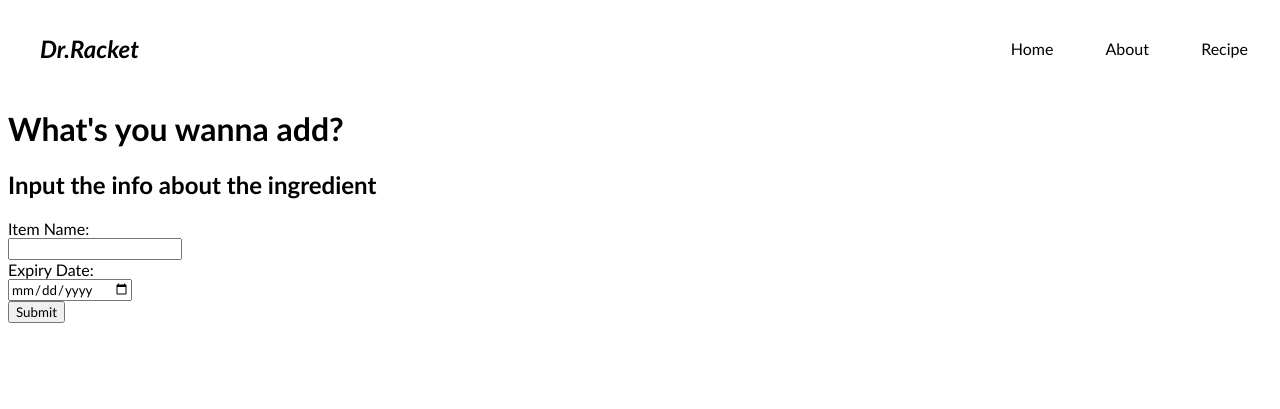
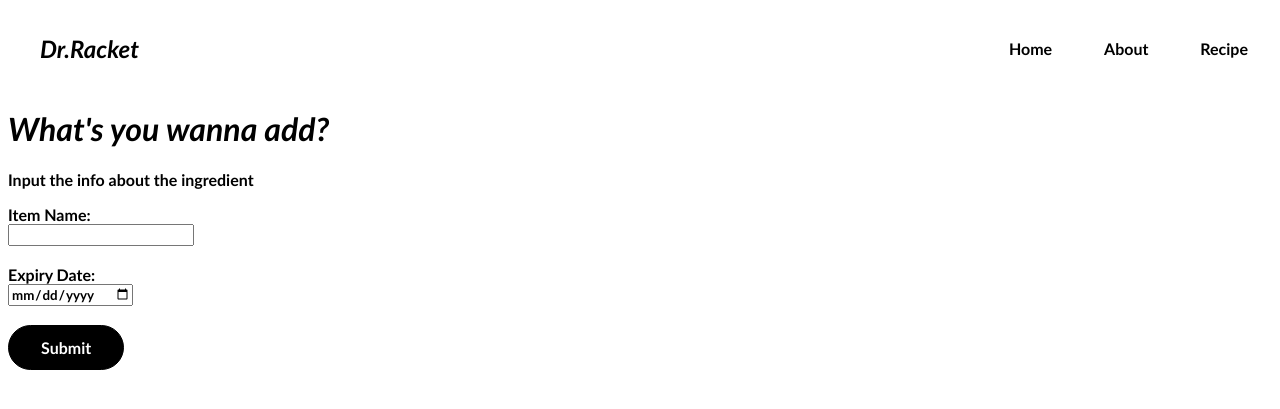
Before and after one commit to Yarik-Popov/receipt-generator, a Flask app: page /add-item in a window 1280 px wide. Shown: the top 409 px of the page. Run offline with Flask 3, Linux system fonts and the light colour scheme.

Commit message:
Gen/design (#8)
* Save

* Save 2

* good night

* peace out

---------

Co-authored-by: Yarik Popov <89220488+Yarik-Popov@users.noreply.github.com>

```diff
--- a/app.py
+++ b/app.py
@@ -2,7 +2,6 @@
 from base import app, db
 from models import User, FridgeItem, get_all_fridge_items
 from recipe import get_recipes, get_image
-
 
 # 3rd party imports
 from flask import request, render_template, redirect, flash
@@ -20,7 +19,7 @@ with app.app_context():
 def fridge():
     if request.method == 'GET':
         items = models.get_all_fridge_items()
-        return render_template('fridge.html', items=items, recipes=None)
+        return render_template('fridge.html', items=items)
     else:
         requested_items = request.form.getlist("items")
         recipe = get_recipes([], requested_items)  # No seasonings
@@ -31,16 +30,6 @@ def fridge():
 def starter():
     return render_template('index.html')
 
-
-@app.route('/fridge', methods=['GET', 'POST'])
-def fridge():
-    if request.method == 'GET':
-        items = get_all_fridge_items()
-        return render_template('fridge.html', items=items)
-    else:
-        requested_items = request.form.getlist("items")
-        print(requested_items)
-        return redirect('/fridge')
 
 @app.route('/add-item')
 def add_item():
--- /dev/null
+++ b/static/add.css
@@ -0,0 +1,37 @@
+*{
+    box-sizing: border-box;
+    margin: 1;
+    padding: 5;
+    font-family: 'Trebuchet MS', 'Lucida Sans Unicode', 'Lucida Grande', 'Lucida Sans', Arial, sans-serif;
+    font-weight: bold;
+    font-style: normal;
+}
+
+h1 {
+    font-style: italic;
+}
+
+.textbox {
+    display: flex;
+}
+
+.submit {
+    padding: 0.75rem 2rem;
+    font-size: 1rem;
+    border: 1px solid black;
+    border-radius: 2px;
+    color: white;
+    background-color: black;
+    cursor: pointer;
+    border-radius: 50px;
+    transition: background-color 0.35s,
+      color 0.35s;
+  }
+  input:hover {
+    background-color: white;
+    color: black;
+  }
+
+  input:active {
+    opacity: 0.7;
+  }
--- a/templates/add.html
+++ b/templates/add.html
@@ -1,19 +1,22 @@
 {% extends "base.html" %}
 
 {% block title %}Adding an item{% endblock %}
-{% block head %} {% endblock %}
+
+{% block head %}
+<link href="{{ url_for('static', filename='add.css') }}" rel="stylesheet">
+{% endblock %}
+
 {% block content %}
     <h1>What's you wanna add?</h1>
-    <h2>Input the info about the ingredient</h2>
+    <p>Input the info about the ingredient</p>
     <form action="/submit" method="post">
-        <label for="name">Item Name:</label><br>
-        <input type="text" id="name" name="name" required><br>
+        <label class="name" for="name">Item Name:</label><br>
+        <input class="textbox" type="text" id="name" name="name" required><br>
 
         <label for="expiry_date">Expiry Date:</label><br>
-        <input type="date" id="expiry_date" name="expiry_date" required><br>
+        <input class="textbox" type="date" id="expiry_date" name="expiry_date" required><br>
 
-
-        <input type="submit" value="Submit">
+        <input class="submit" type="submit" value="Submit">
 
     </form>
     <!-- In your HTML template for '/some_other_page' -->
```
Also changed, not shown: static/fridge.css (added, +75 -0 lines), templates/fridge.html (+23 -8 lines).
